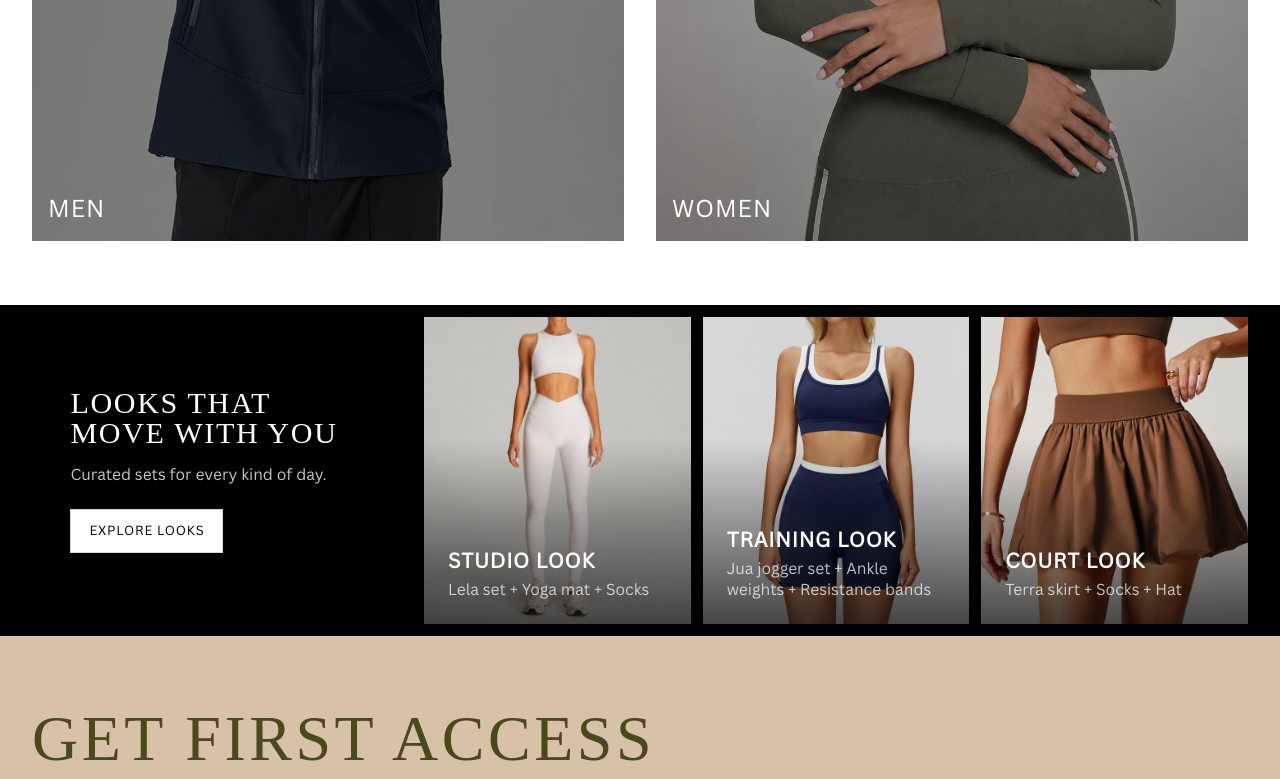
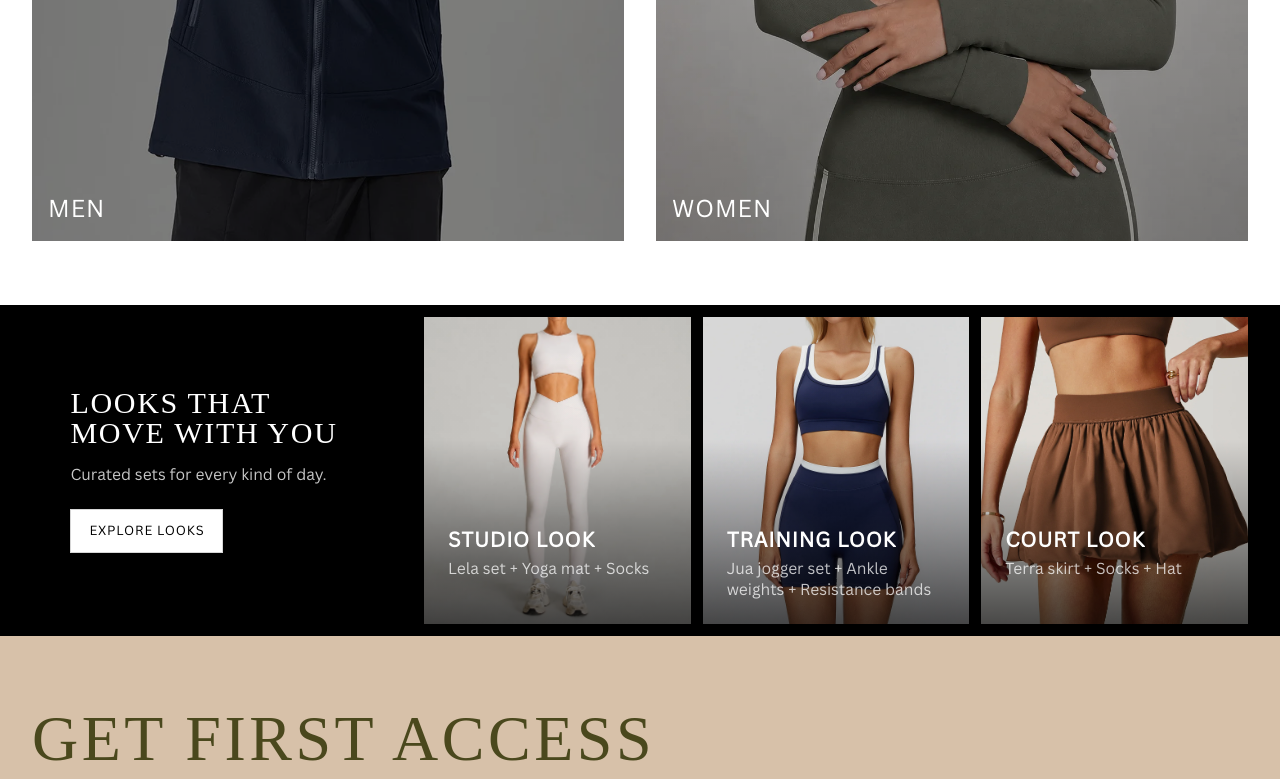
Before and after one commit to kiruwi/anai, a Nuxt app: page / in a window 1280 px wide. Shown: the part 2631-3410 px from the top of the page. Built offline with nearby package versions, Linux system fonts and the light colour scheme.

Commit message:
change 2

```diff
--- a/app/components/home/ShopTheLook.vue
+++ b/app/components/home/ShopTheLook.vue
@@ -146,6 +146,7 @@ p {
 .shop-the-look__copy {
   display: grid;
   gap: var(--space-xs);
+  min-width: 0;
 }
 
 .shop-the-look__title,
@@ -158,11 +159,16 @@ p {
   font-weight: 600;
   letter-spacing: 0.04em;
   text-transform: uppercase;
+  overflow: hidden;
+  text-overflow: ellipsis;
+  white-space: nowrap;
 }
 
 .shop-the-look__description {
   color: rgba(255, 255, 255, 0.74);
   font-size: var(--copy-font-size);
+  line-height: 1.35;
+  min-height: 2.7em;
 }
 
 @media (max-width: 860px) {
```
Also changed, not shown: 2 other files (tests, documents, lock files or other folders).
